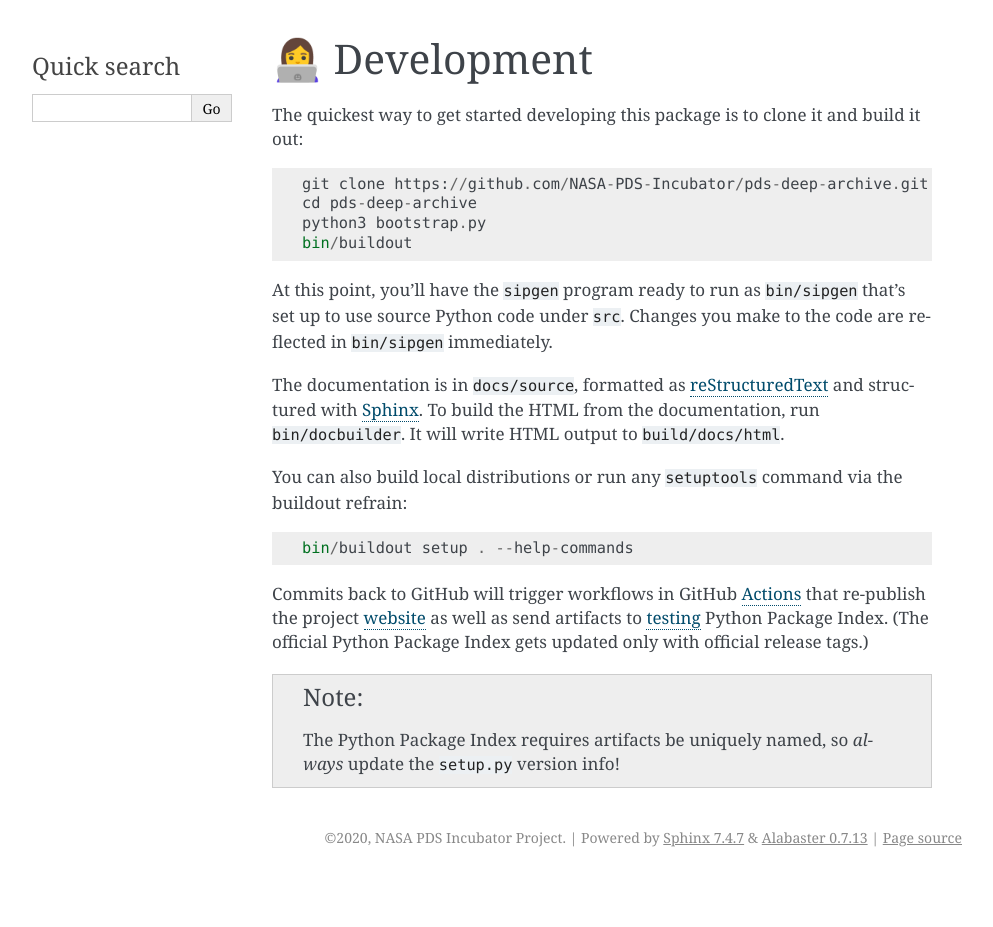
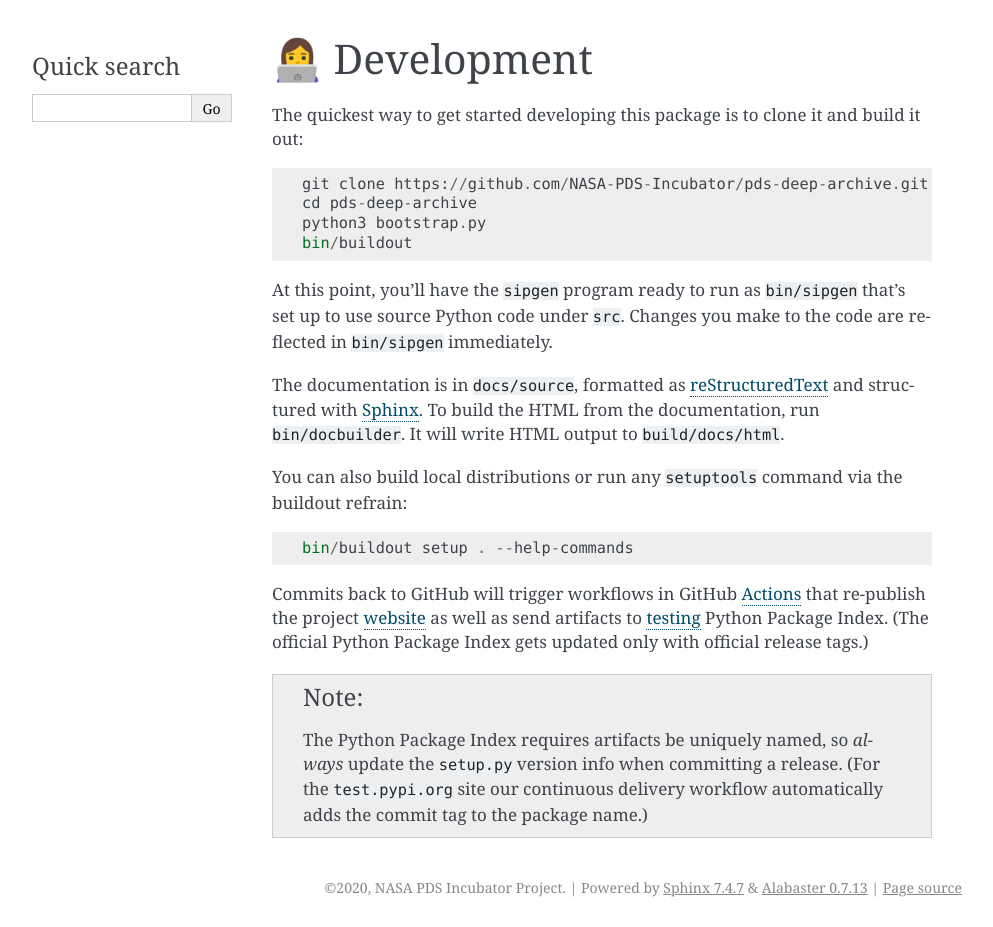
Before and after one commit to NASA-PDS/deep-archive, a Sphinx documentation site: the page built from docs/source/development/index.rst, in a window 1280 px wide. Shown: the whole page, without its empty margins (148-1141 px from the left). Built offline with Sphinx 7.4.7, drawn with Linux system fonts in a browser that asks for light colours; before the commit the page ends 900 px from its top, so only the background shows below that.

Commit message:
See if we can work around the PyPI requirement that artifact names must be unique. We don't want to have to manually go and erase this project every single time we make a commit to it, but keep the convenience of being able to install from PyPI. I guess!

```diff
--- a/docs/source/development/index.rst
+++ b/docs/source/development/index.rst
@@ -30,7 +30,9 @@ official release tags.)
 ..  note::
 
     The Python Package Index requires artifacts be uniquely named, so *always*
-    update the ``setup.py`` version info!
+    update the ``setup.py`` version info when committing a release. (For the
+    ``test.pypi.org`` site our continuous delivery workflow automatically
+    adds the commit tag to the package name.)
 
 
 .. _reStructuredText: https://docutils.sourceforge.io/rst.html
```
Also changed, not shown: 2 other files.
